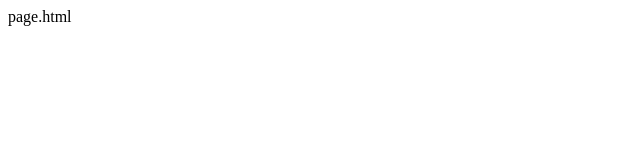
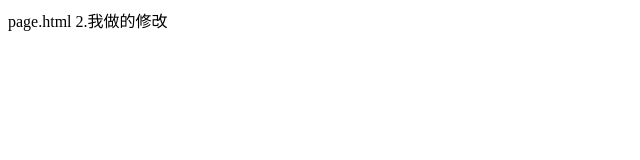
Before and after one commit to yuzhongzeng/testgit, a plain HTML site: page page.html in a window 1280 px wide. Shown: the whole page, without its empty margins (0-640 px from the left). Drawn offline with Linux system fonts and the light colour scheme.

Commit message:
我做了修改

```diff
--- a/page.html
+++ b/page.html
@@ -7,5 +7,6 @@
     <title>Document</title>
   </head>
   <body>
-  page.html</body>
+    page.html 2.我做的修改
+  </body>
 </html>
```
